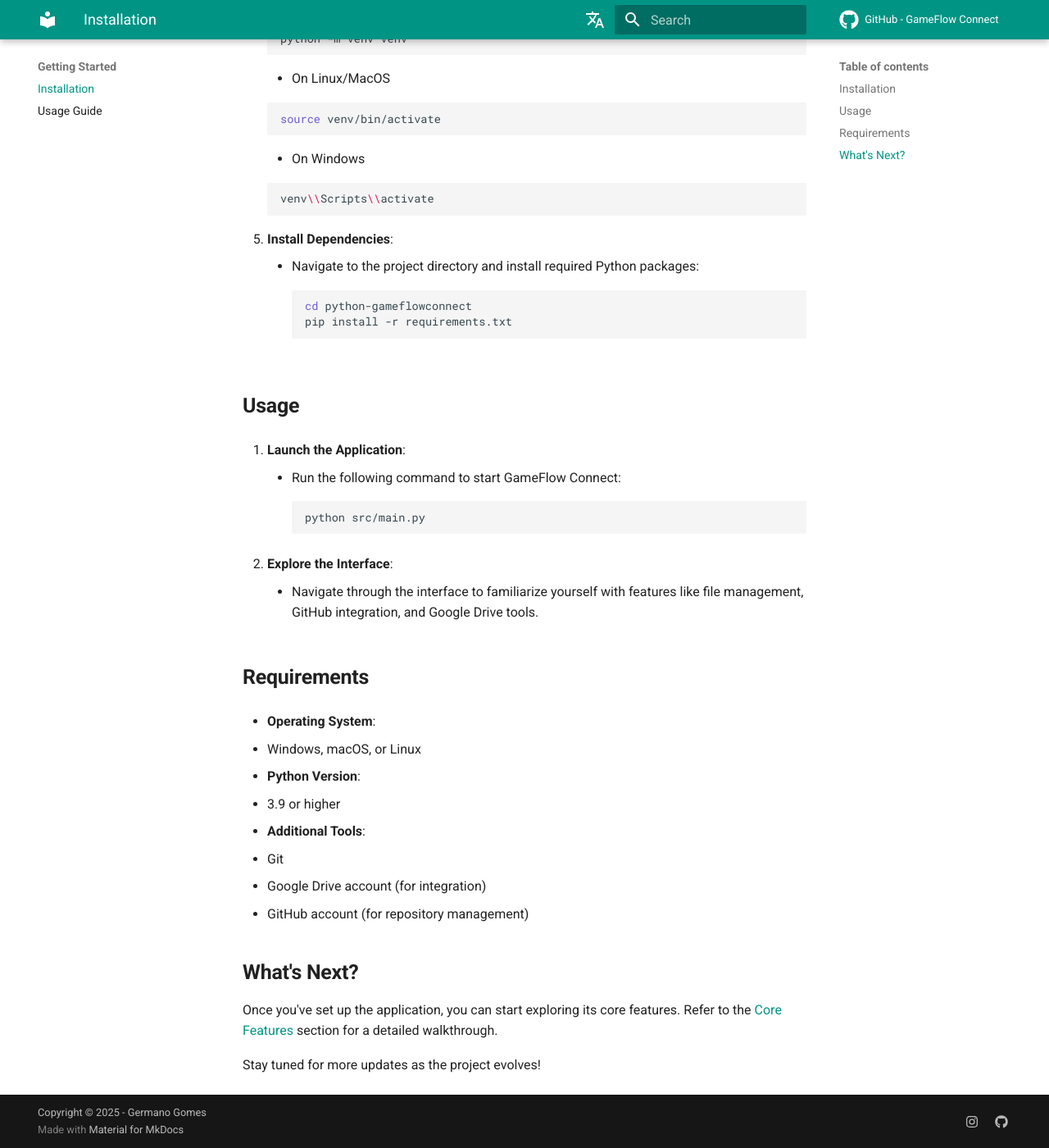
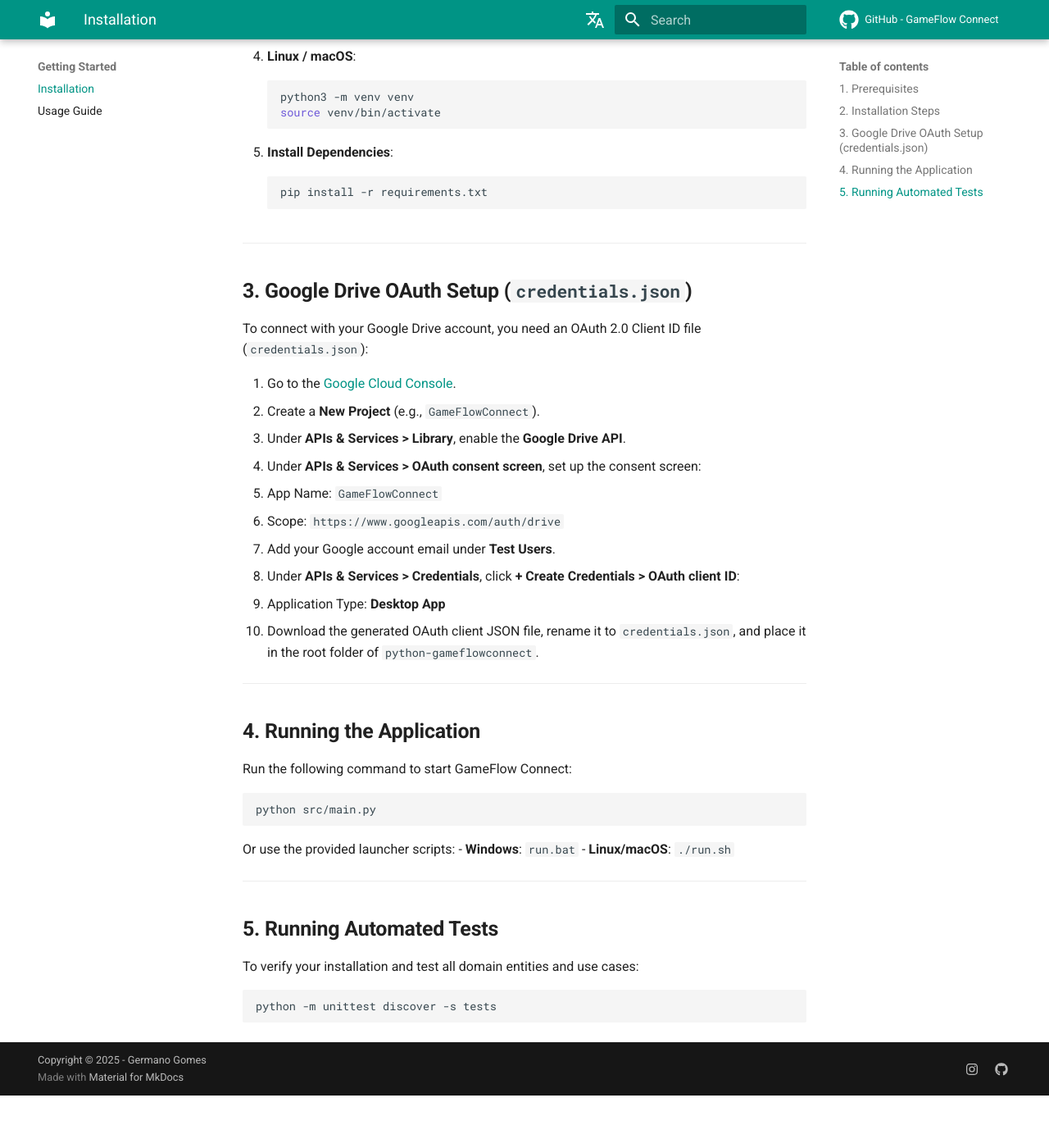
Before and after one commit to Germano123/python-gameflowconnect, an MkDocs documentation site: the page built from docs/getting_started/installation.md, in a window 1280 px wide and 1400 px high, scrolled down 872 px. Shown: the whole window at 82% size. Built offline with MkDocs 1.6.1 and Material for MkDocs 9.7.7, drawn with Linux system fonts in a browser that asks for light colours; comment, search, counter and statistics services are not loaded; after the commit the page ends 2208 px from its top, so only the background shows below that; some of the changed text lies outside the part shown.

Commit message:
docs: update README and getting started.

````diff
--- a/docs/getting_started/installation.md
+++ b/docs/getting_started/installation.md
@@ -1,88 +1,80 @@
-# **Getting Started**
+# **Getting Started: Installation & Setup**
 
-Welcome to GameFlow Connect! This guide will help you set up and start using the application. For now, this document will remain high-level, providing basic instructions and an overview of the setup process.
+Welcome to GameFlow Connect! This guide will help you set up and start using the application.
 
-## **Installation**
+---
 
-1. **Install Python**:
+## **1. Prerequisites**
 
-    - Ensure you have Python 3.9 or above installed on your system. You can download it from [python.org](https://www.python.org/downloads/).
+- **Python Version**: Python 3.9 or higher installed on your system ([python.org](https://www.python.org/downloads/)).
+- **Git**: Installed for repository management ([git-scm.com](https://git-scm.com/)).
+- **Google Drive Account**: For cloud asset storage.
+- **GitHub Account & Token**: Personal Access Token (PAT) for repository integration.
 
-2. **Install Tkinter**:
+---
 
-    - Tkinter is bundled with most Python installations. Verify its availability by running:
+## **2. Installation Steps**
 
-    ```bash
-    python -m tkinter
-    ```
+1. **Clone the Repository**:
+   ```bash
+   git clone https://github.com/Germano123/python-gameflowconnect.git
+   cd python-gameflowconnect
+   ```
 
-    - If it's missing, follow your operating system's specific instructions to install it.
+2. **Create a Virtual Environment**:
+   - **Windows**:
+     ```powershell
+     python -m venv venv
+     .\venv\Scripts\activate
+     ```
+   - **Linux / macOS**:
+     ```bash
+     python3 -m venv venv
+     source venv/bin/activate
+     ```
 
-3. **Clone the Repository**:
+3. **Install Dependencies**:
+   ```bash
+   pip install -r requirements.txt
+   ```
 
-    - Clone the GameFlow Connect repository from GitHub:
+---
 
-    ```bash
-    git clone https://github.com/Germano123/python-gameflowconnect.git
-    ```
+## **3. Google Drive OAuth Setup (`credentials.json`)**
 
-4. **Create a virtual environment (Opcional)**:
-    > Although this is opcional, we recommend creating a virtual env.
+To connect with your Google Drive account, you need an OAuth 2.0 Client ID file (`credentials.json`):
 
-    ```bash
-    python -m venv venv
-    ```
+1. Go to the [Google Cloud Console](https://console.cloud.google.com/).
+2. Create a **New Project** (e.g., `GameFlowConnect`).
+3. Under **APIs & Services > Library**, enable the **Google Drive API**.
+4. Under **APIs & Services > OAuth consent screen**, set up the consent screen:
+   - App Name: `GameFlowConnect`
+   - Scope: `https://www.googleapis.com/auth/drive`
+   - Add your Google account email under **Test Users**.
+5. Under **APIs & Services > Credentials**, click **+ Create Credentials > OAuth client ID**:
+   - Application Type: **Desktop App**
+6. Download the generated OAuth client JSON file, rename it to `credentials.json`, and place it in the root folder of `python-gameflowconnect`.
 
-    - On Linux/MacOS
+---
 
-    ```bash
-    source venv/bin/activate
-    ```
+## **4. Running the Application**
 
-    - On Windows
+Run the following command to start GameFlow Connect:
 
-    ```bash
-    venv\\Scripts\\activate
-    ```
+```bash
+python src/main.py
+```
 
-5. **Install Dependencies**:
+Or use the provided launcher scripts:
+- **Windows**: `run.bat`
+- **Linux/macOS**: `./run.sh`
 
-    - Navigate to the project directory and install required Python packages:
-    ```bash
-    cd python-gameflowconnect
-    pip install -r requirements.txt
-    ```
+---
 
-## **Usage**
+## **5. Running Automated Tests**
 
-1. **Launch the Application**:
+To verify your installation and test all domain entities and use cases:
 
-    - Run the following command to start GameFlow Connect:
-    ```bash
-    python src/main.py
-    ```
-
-2. **Explore the Interface**:
-    - Navigate through the interface to familiarize yourself with features like file management, GitHub integration, and Google Drive tools.
-
-## **Requirements**
-
-- **Operating System**:
-
-  - Windows, macOS, or Linux
-
-- **Python Version**:
-
-  - 3.9 or higher
-
-- **Additional Tools**:
-
-  - Git
-  - Google Drive account (for integration)
-  - GitHub account (for repository management)
-
-## **What's Next?**
-
-Once you've set up the application, you can start exploring its core features. Refer to the [Core Features](../features/1_core_features.md) section for a detailed walkthrough.
-
-Stay tuned for more updates as the project evolves!
+```bash
+python -m unittest discover -s tests
+```
````
Also changed, not shown: README.md (+108 -57 lines), docs/TASKS.md (+25 -29 lines).
